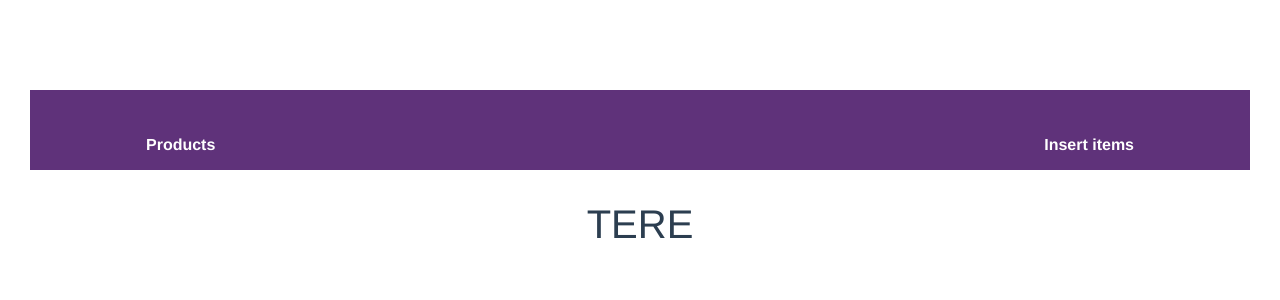
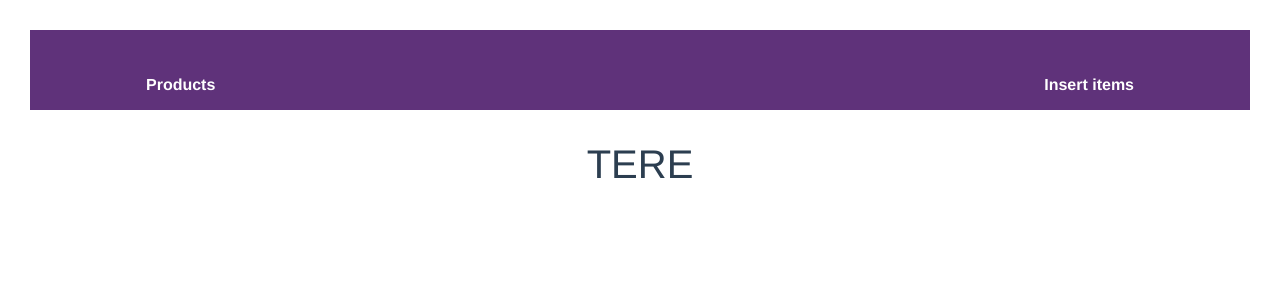
Before and after one commit to KirillPavlovv/charity, a Vue app in the folder ui/: page /#/products in a window 1280 px wide. Shown: the top 300 px of the page. Built offline with nearby package versions, Linux system fonts and the light colour scheme.

Commit message:
Navbar fixed

```diff
--- a/ui/src/App.vue
+++ b/ui/src/App.vue
@@ -25,8 +25,8 @@ export default {
   -moz-osx-font-smoothing: grayscale;
   text-align: center;
   color: #2c3e50;
-  margin-top: 60px;
 }
+
 nav {
   padding: 30px;
 }
@@ -35,4 +35,8 @@ nav a {
   font-weight: bold;
   color: #2c3e50;
 }
+
+nav a.router-link-exact-active {
+  color: #42b983;
+}
 </style>
```
